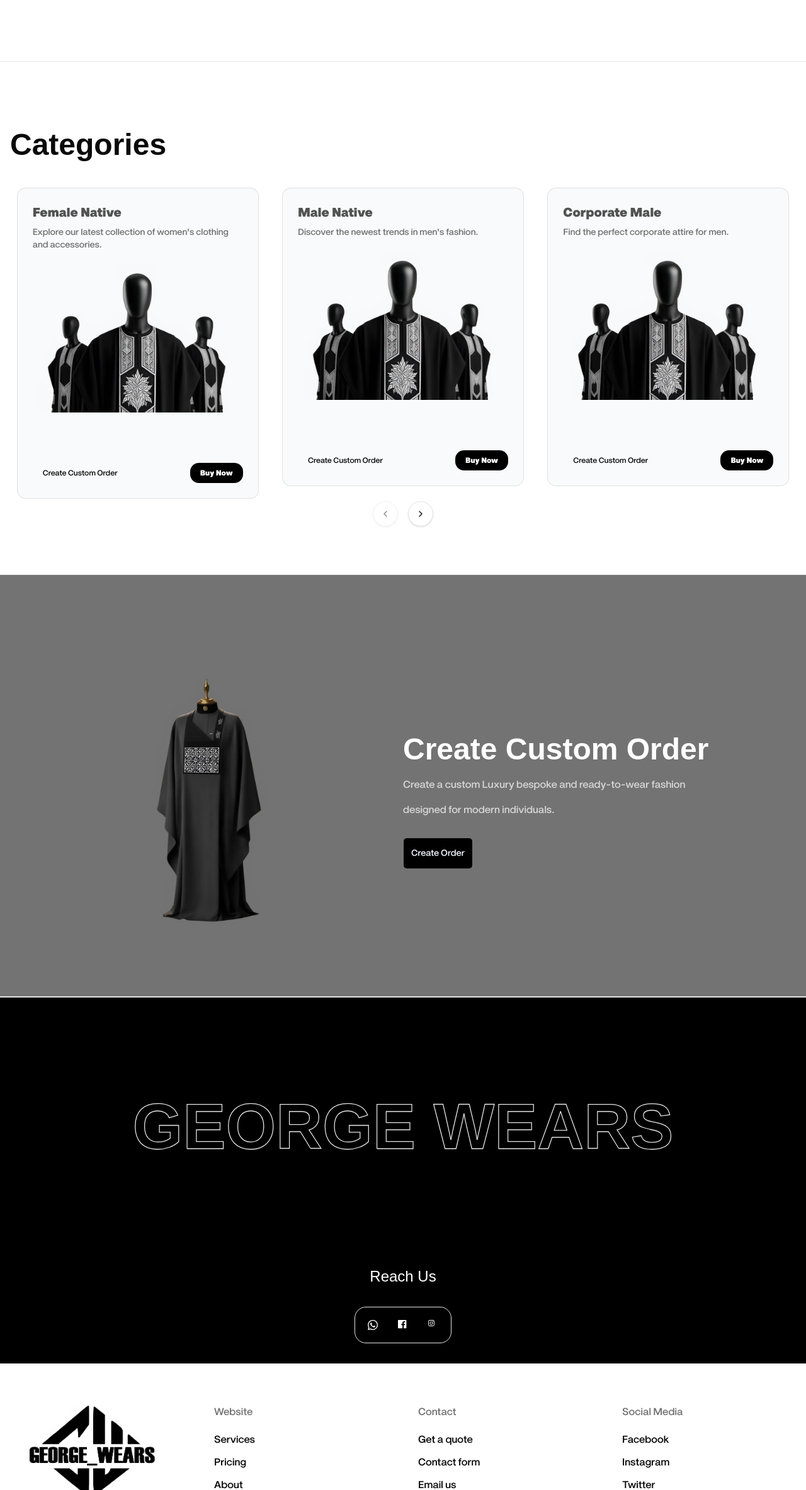
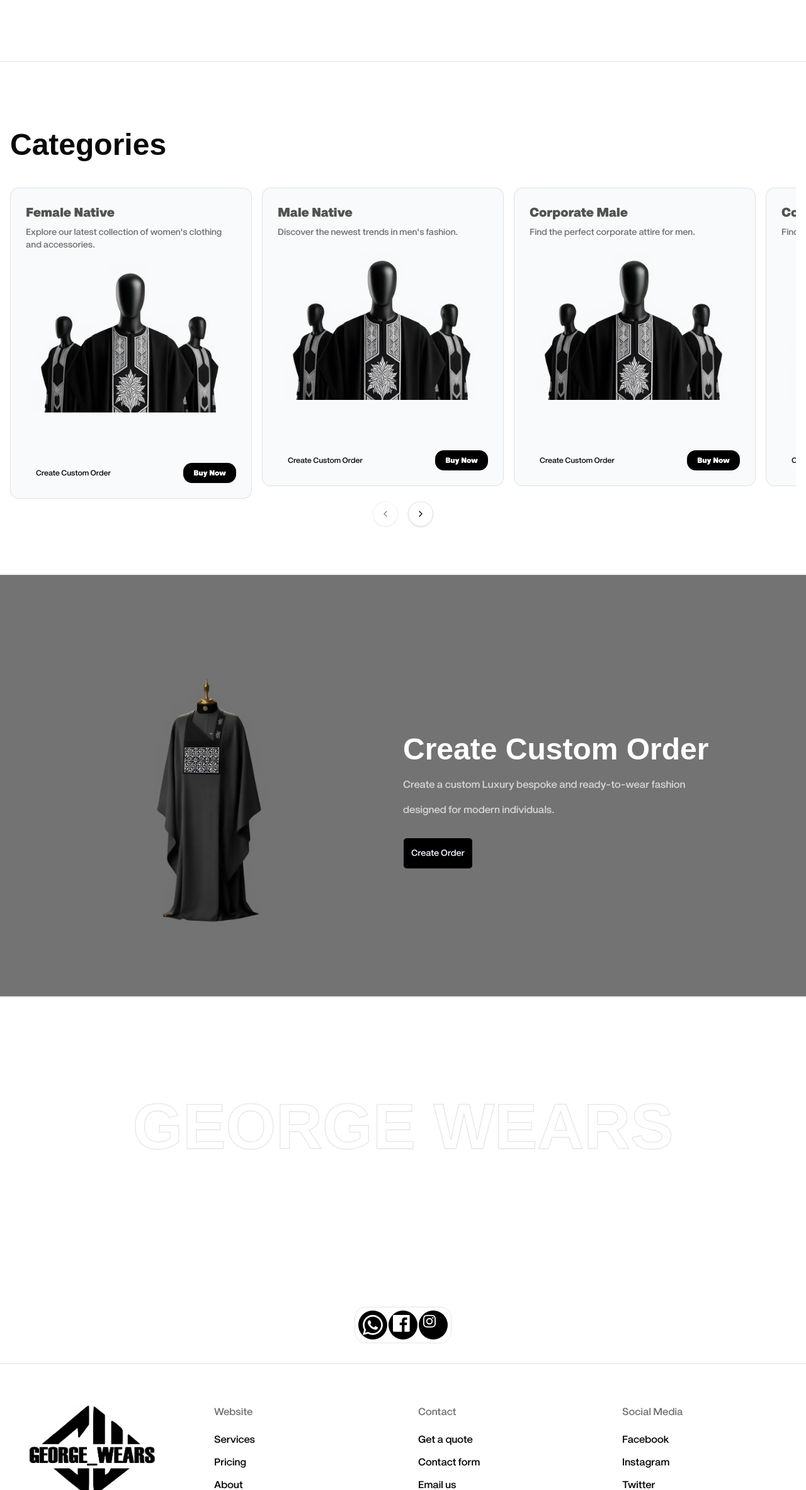
Before and after one commit to cyberohn2/fashion-design-website, a Next.js app: page / in a window 1280 px wide. Shown: the part 1507-3873 px from the top of the page at 63% size. Built offline with nearby package versions, Linux system fonts and the light colour scheme; a web font is replaced by a local one.

Commit message:
added: section reveal animation

```diff
--- a/components/app-components/categories.tsx
+++ b/components/app-components/categories.tsx
@@ -1,13 +1,13 @@
+"use client"
 import { CategoryCard } from "./category-card";
 import {
   Carousel,
-  type CarouselApi,
   CarouselContent,
   CarouselItem,
   CarouselNext,
   CarouselPrevious,
 } from "@/components/ui/carousel";
-import Autoplay from "embla-carousel-autoplay";
+import { motion } from "framer-motion"
 
 const Categories = () => {
     const sampleCategories = [
@@ -47,9 +47,15 @@
         <Carousel className="mt-8">
           <CarouselContent className="isolate">
             {sampleCategories.map((category, index) => (
+              <motion.div
+                initial={{ opacity: 0, y: 20 }}
+                whileInView={{ opacity: 1, y: 0 }}
+                viewport={{ once: false, amount: 0.2 }}
+                transition={{ duration: 0.5, delay: 0.2 * index }}
+                key={index}
+              >
                 <CarouselItem
                   className="bg-transparent md:basis-1/2 lg:basis-1/3 py-0 "
-                key={index}
                 >
                   <CategoryCard
                     title={category.title}
@@ -57,6 +63,7 @@
                     imageUrl={category.imageUrl}
                   />
                 </CarouselItem>
+              </motion.div>
             ))}
           </CarouselContent>
           <div className="flex justify-center mt-6 gap-4">
--- a/components/app-components/custom-order-cta.tsx
+++ b/components/app-components/custom-order-cta.tsx
@@ -1,12 +1,20 @@
+"use client"
 import Link from "next/link";
 import { Button } from "../ui/button";
 import Image from "next/image";
+import { motion } from "framer-motion"
 
 const CustomOrderCTA = () => {
   return (
     <section className="py-8 md:py-14 border-y bg-muted-foreground text-white">
       <div className="container mx-auto px-4 grid grid-rows-2 gap-8 md:gap-0 md:grid-cols-2 md:grid-rows-1 mt-10">
-            <div className="md:pt-20 lg:pt-4">
+        <motion.div
+          initial={{ opacity: 0, y: 20 }}
+          whileInView={{ opacity: 1, y: 0 }}
+          viewport={{ once: false, amount: 0.2 }}
+          transition={{ duration: 0.5 }}
+          className="md:pt-20 lg:pt-4"
+        >
           <Image
             className="w-[60%] aspect-auto mx-auto"
             width={500}
@@ -14,8 +22,14 @@
             src={"/male.webp"}
             alt="three men in senator"
           />
-            </div>
-            <div className="flex flex-col justify-center items-start">
+        </motion.div>
+        <motion.div
+          initial={{ opacity: 0, y: 20 }}
+          whileInView={{ opacity: 1, y: 0 }}
+          viewport={{ once: false, amount: 0.2 }}
+          transition={{ duration: 0.5, delay: 0.3 }}
+          className="flex flex-col justify-center items-start"
+        >
           <h2 className="lg:text-5xl md:text-4xl text-2xl lg:leading-18 md:leading-10 font-bold">
             Create Custom Order
           </h2>
@@ -26,7 +40,7 @@
           <Button className="bg-black py-6 rounded-sm mr-4">
             <Link href={"/browse"}>Create Order</Link>
           </Button>
-            </div>
+        </motion.div>
       </div>
     </section>
   );
--- a/components/app-components/features.tsx
+++ b/components/app-components/features.tsx
@@ -1,5 +1,7 @@
+"use client"
 import Link from "next/link";
 import { Button } from "../ui/button"
+import { motion } from "framer-motion"
 
 const Features = () => {
   return (
@@ -10,7 +12,13 @@
         </h2>
         <div className="grid grid-rows-2 gap-8 md:gap-0 md:grid-cols-2 md:grid-rows-1 mt-10">
           <div className="parallax-to max-w-125 md:h-125 h-80"></div>
-          <div className="flex flex-col justify-center items-start">
+          <motion.div
+            initial={{ opacity: 0, y: 40 }}
+            whileInView={{ opacity: 1, y: 0 }}
+            viewport={{ once: false, amount: 0.2 }}
+            transition={{ duration: 0.5 }}
+            className="flex flex-col justify-center items-start"
+          >
             <p className="leading-10 mb-6">
               Check out some our current and trendy ready-made designs, <br />{" "}
               crafted to boost your confidence, elegance, and individuality.
@@ -18,7 +26,7 @@
             <Button className="bg-black py-6 rounded-sm mr-4">
               <Link href={"/browse"}>Browse Catalog</Link>
             </Button>
-          </div>
+          </motion.div>
         </div>
       </div>
     </section>
--- a/components/app-components/socials.tsx
+++ b/components/app-components/socials.tsx
@@ -71,7 +71,7 @@
   };
 
   return (
-    <section className="pb-8 border-y bg-black text-white!">
+    <section className="pb-8 border-y text-white!">
 
       <div className="flex items-center justify-center">
         <TextHoverEffect text="GEORGE WEARS" />
@@ -88,11 +88,11 @@
                     href={social.url}
                     aria-label={social.name}
                     className={cn(
-                      buttonVariants({ variant: "ghost", size: "icon" }),
+                      buttonVariants({size: "icon" }),
                       "size-12 rounded-full",
                     )}
                   >
-                    <social.icon className="size-4" />
+                    <social.icon className="size-8" />
                   </Link>
                 </TooltipTrigger>
                 <TooltipContent>
--- a/components/ui/text-hover-effect.tsx
+++ b/components/ui/text-hover-effect.tsx
@@ -63,7 +63,7 @@
           gradientUnits="userSpaceOnUse"
           r="20%"
           initial={{ cx: "50%", cy: "50%" }}
-          viewport={{ once: true }}
+          viewport={{ once: false }}
           whileInView={maskPosition}
           // transition={{ duration: duration ?? 0, ease: "easeOut" }}
 
@@ -111,7 +111,7 @@
           strokeDashoffset: 0,
           strokeDasharray: 1000,
         }}
-        viewport={{ once: true }}
+        viewport={{ once: false }}
         transition={{
           duration: 8,
           ease: "easeInOut",
```
Lines whose indentation alone changed are shown as unchanged.
